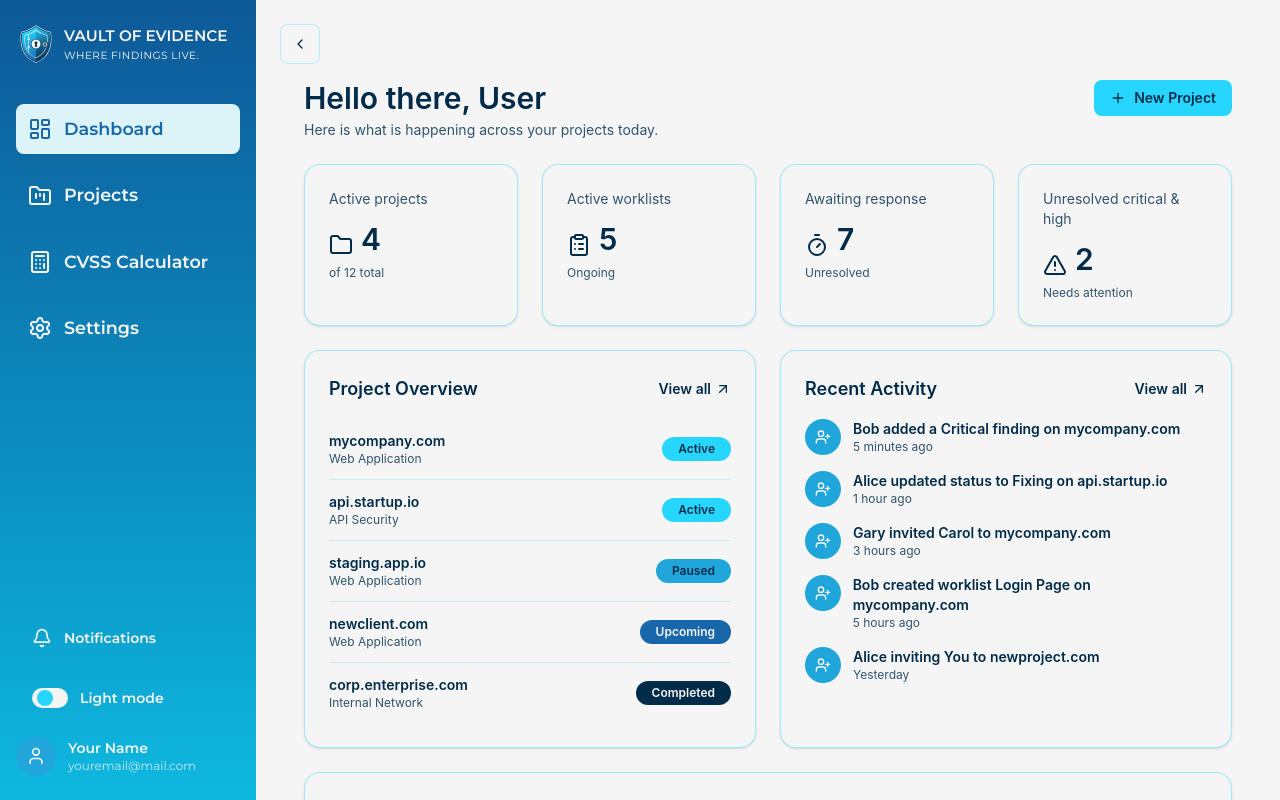
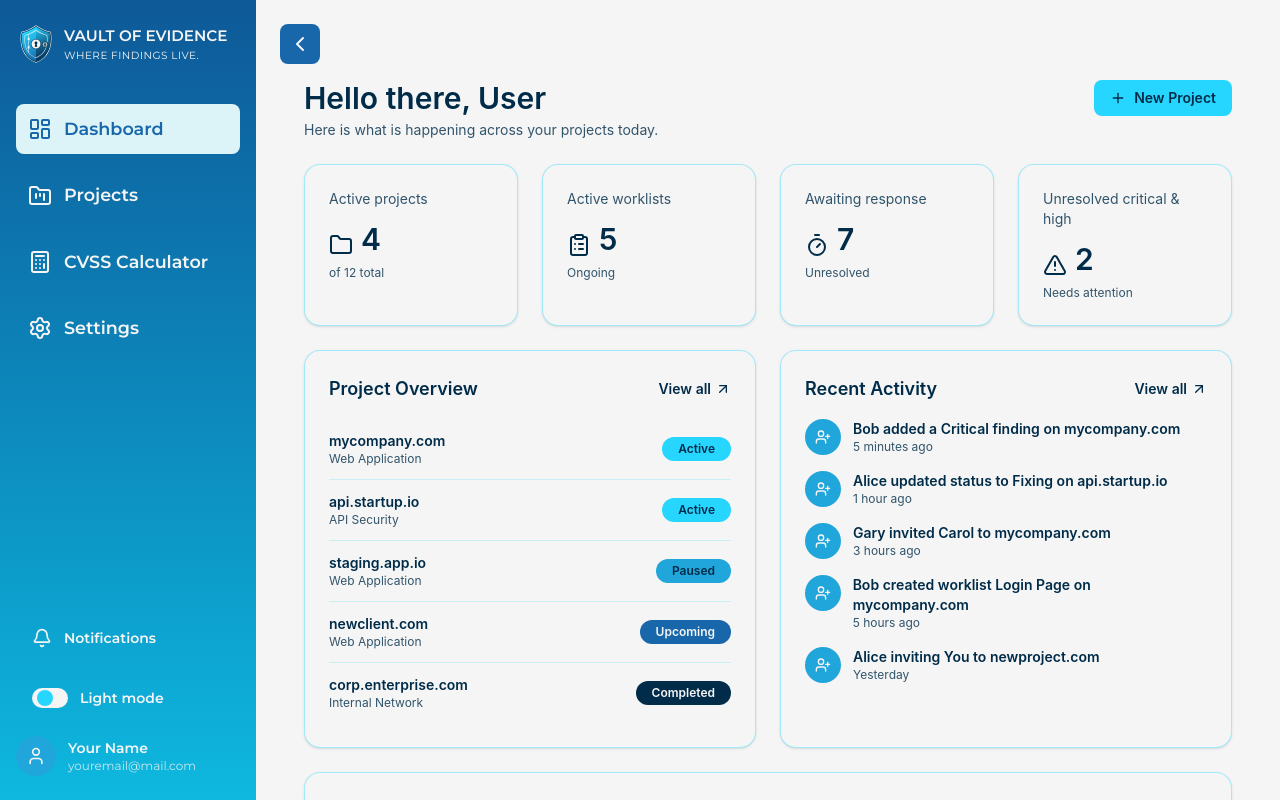
Before and after one commit to AgileOrc/Vault-of-Evidence, a React (Vite) app in the folder frontend/: page /dashboard in a window 1280 px wide. Shown: the top 800 px of the page. Built offline with nearby package versions, Linux system fonts and the light colour scheme.

Commit message:
editing sidebar toggle color button

```diff
--- a/frontend/src/components/AppLayout.tsx
+++ b/frontend/src/components/AppLayout.tsx
@@ -34,12 +34,10 @@ function AppLayout () {
         <button
           type='button'
           onClick={() => setIsCollapsed((prev) => !prev)}
-          className={`absolute left-6 top-6 flex h-10 w-10 items-center justify-center rounded-lg border border-[#27D6FF]/30 ${
-            isDark ? 'bg-[#1767AA]' : 'bg-[#F5F5F5]'
-          }`}
+          className={`absolute left-3 xl:left-6 top-6 flex h-7 w-7 xl:h-10 xl:w-10 items-center justify-center rounded-lg bg-[#1767AA] text-white hover:text-[#1767AA] hover:bg-white hover:outline-2 hover:outline-[#1767AA]`}
           aria-label='Toggle sidebar'
         >
-          {isCollapsed ? <ChevronRight className='h-4 w-4' /> : <ChevronLeft className='h-4 w-4' />}
+          {isCollapsed ? <ChevronRight className='h-4 xl:h-7' /> : <ChevronLeft className='h-4 xl:h-7' />}
         </button>
 
         <main className='px-12 pb-12 pt-20'>
```
